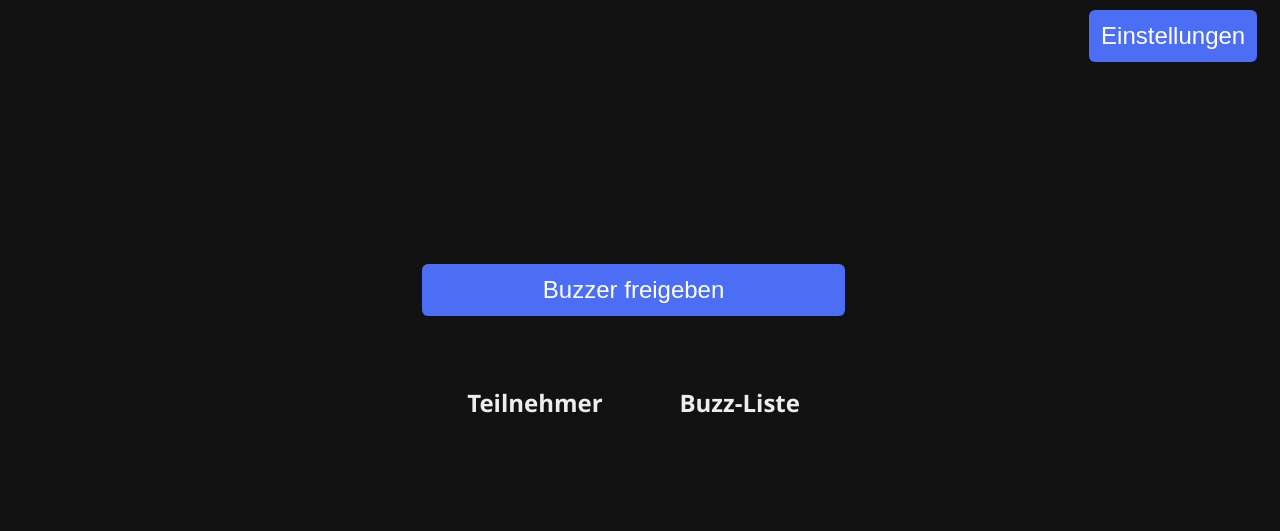
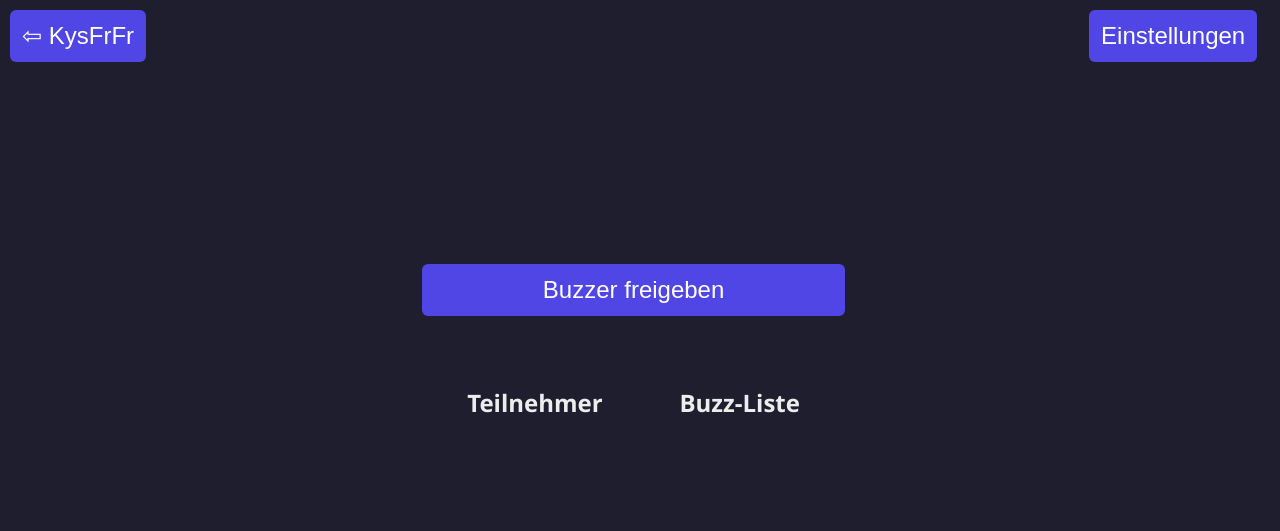
Before and after one commit to alexelte5/buzzer, a website: page public/pages/admin.html in a window 1280 px wide. Drawn offline with nearby package versions, Linux system fonts and the light colour scheme; files that its build step writes are made by us from their sources; no server answers.

Commit message:
homepage button implemented

```diff
--- a/public/css/style.css
+++ b/public/css/style.css
@@ -1,16 +1,17 @@
 :root {
-  --bg: #121212;
+  --bg: #1e1e2f;
   --surface: #1e1e1e;
   --text: #ededed;
   --text-muted: #aaaaaa;
   --primary: #00c896;
   --danger: #ff6b6b;
-  --admin: #4c6ef5;
+  --admin: #4f46e5;
   --border: #2c2c2c;
+  --hover: #3730a3;
 }
 
 body {
-  background-color: var(--bg);
+  background: var(--bg);
   color: var(--text);
   font-family: "Segoe UI", sans-serif;
   display: grid;
@@ -35,6 +36,26 @@ h1 {
   gap: 50px;
   height: 100%;
   width: 100%;
+}
+
+.top-content {
+  grid-column: 1 / 4;
+  grid-row: 1 / 2;
+  gap: 50px;
+  height: 100%;
+  width: 100%;
+  display: flex;
+  justify-content: space-between;
+}
+
+.top-left {
+  grid-column: 1 / 2;
+  grid-row: 1 / 2;
+  justify-self: start;
+  align-self: start;
+  display: flex;
+  gap: 10px;
+  padding: 10px;
 }
 
 .top-center {
@@ -76,7 +97,7 @@ h1 {
 
 .input-username,
 .button-username {
-  display: block; /* sicherstellen, dass beide gleich rendern */
+  display: block;
   width: 100%;
   box-sizing: border-box;
   font-size: 1.2em;
--- a/public/js/common.js
+++ b/public/js/common.js
@@ -137,3 +137,7 @@ function showToast(el) {
     toast.classList.add("hide");
   }, 3000);
 }
+
+function homepage() {
+  window.location.href = "https://kysfrfr.de";
+}
--- a/public/pages/admin.html
+++ b/public/pages/admin.html
@@ -28,9 +28,16 @@
     />
   </head>
   <body>
-    <div class="top-right">
-      <button id="settings" onclick="openSettings()">Einstellungen</button>
-    </div>
+    <div class="top-content">
+			<div class="top-left">
+				<button id="home" onclick="homepage()">&#8678; KysFrFr</button>
+			</div>
+			<div class="top-right">
+				<button id="settings" onclick="openDialog('settings-dialog')">
+					Einstellungen
+				</button>
+			</div>
+		</div>
 
     <div class="main-content">
       <button onclick="enableBuzzer()" id="enableBuzzer">
```
Also changed, not shown: public/index.html (+17 -3 lines), server.js (+15 -4 lines).
